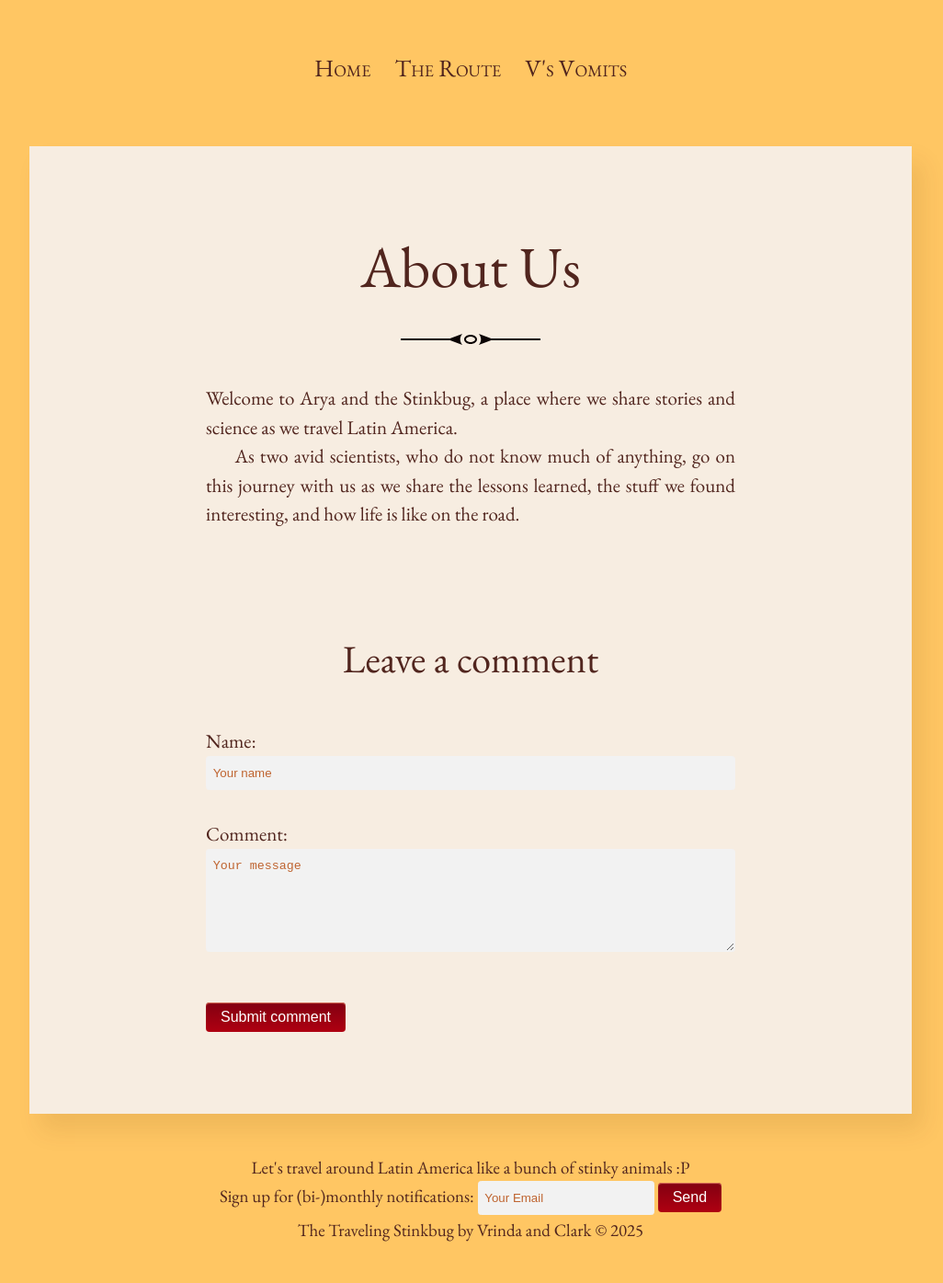
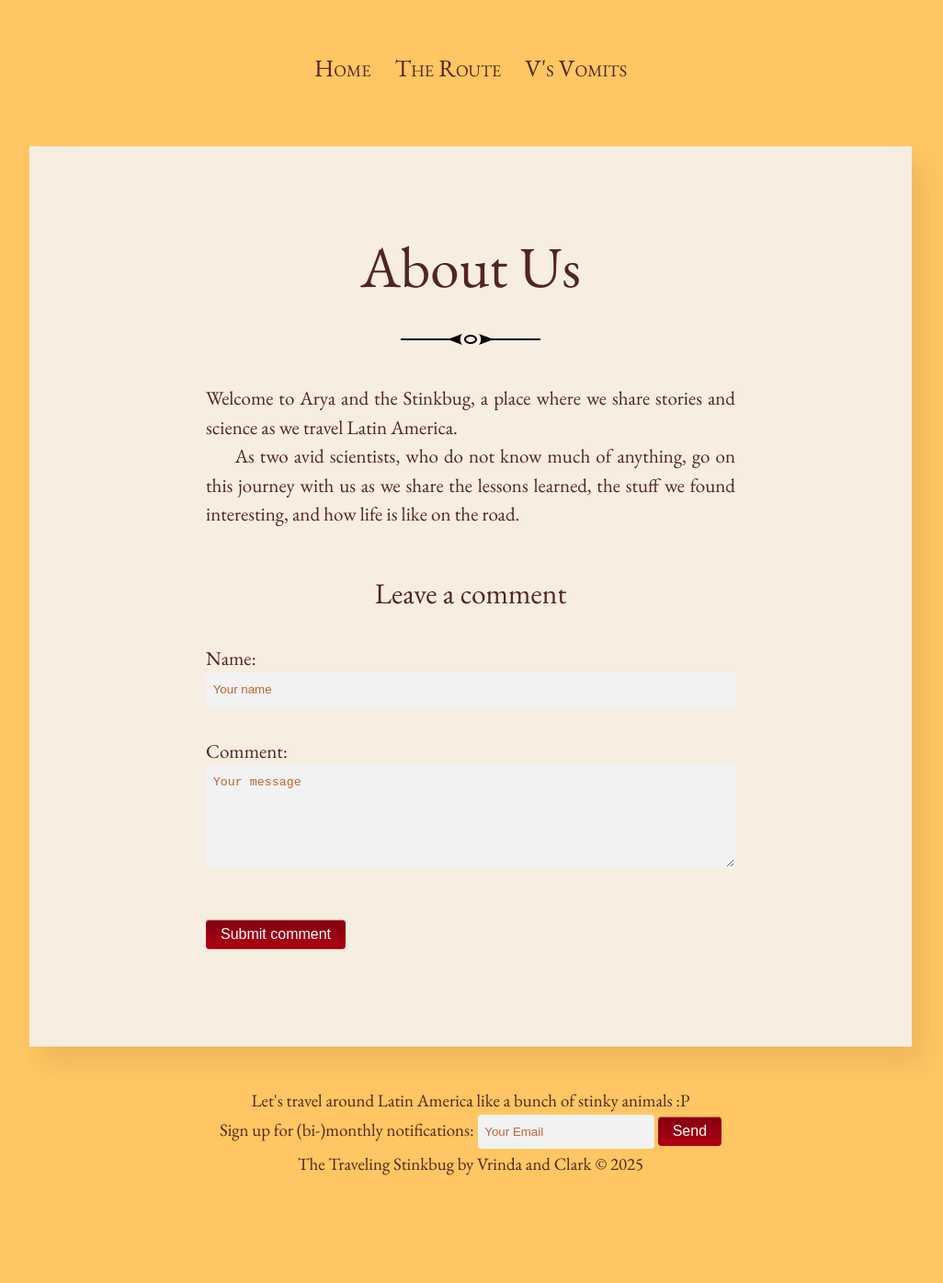
Before and after one commit to vddesai-97/vddesai-97.github.io, a Jekyll site: the page built from about.md, in a window 1280 px wide. Shown: the whole page at 92% size, without its empty margins (128-1154 px from the left). Built offline with Jekyll 4.4.1, drawn with Linux system fonts in a browser that asks for light colours; after the commit the page ends 1322 px from its top, so only the background shows below that.

Commit message:
modifying comment layout

```diff
--- a/_includes/comment-form.html
+++ b/_includes/comment-form.html
@@ -1,7 +1,7 @@
 {% unless page.comments_locked == true or site.comments_locked == true %}
   <!-- Start comment form -->
   <div id="respond" class="comment__form">
-    <h2 class="title"><span id="comment-heading-text">Leave a comment</span> <button class="btn" id="cancel-comment-reply-link" style="display:none;">Cancel reply</button></h2>
+    <h3 class="title"><span id="comment-heading-text">Leave a comment</span> <button class="btn" id="cancel-comment-reply-link" style="display:none;">Cancel reply</button></h3>
     <form id="comment-form" class="js-form" method="post">
       <div class="form__group">
         <label for="comment-form-name">Name:
--- a/_layouts/post.html
+++ b/_layouts/post.html
@@ -35,6 +35,8 @@ layout: default
     {{ content }}
   </div>
 
+  {% include comments.html %}
+
   <div class="post-pagination">
     {% include post_pagination.html %}
   </div>
@@ -47,7 +49,4 @@ layout: default
   </div> -->
 
 
-  {% include comments.html %}
-
-
 </article>
```
